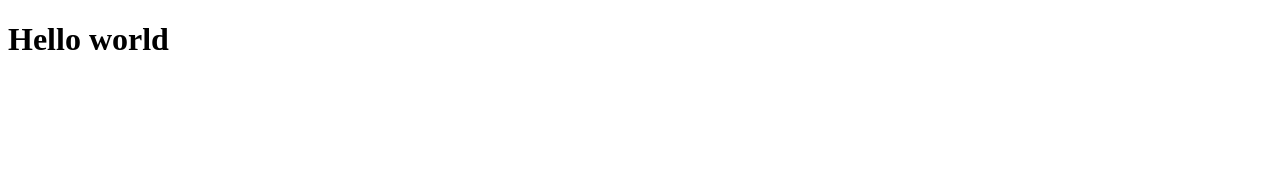
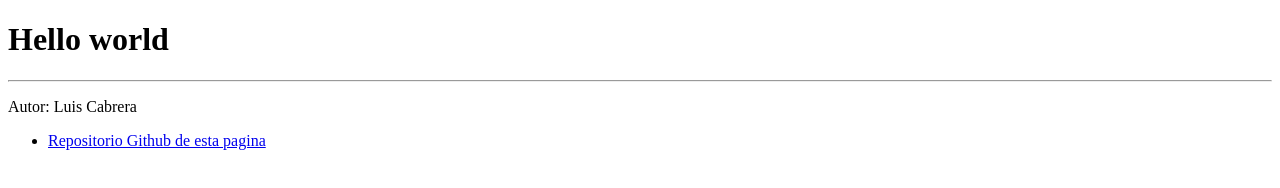
Before and after one commit to Luisca67/Portfolio-Luis-Cabrera, a website: page index.html in a window 1280 px wide. Drawn offline with Linux system fonts and the light colour scheme.

Commit message:
edit index

```diff
--- a/index.html
+++ b/index.html
@@ -7,5 +7,10 @@
 </head>
 <body>
     <h1>Hello world</h1>
+    <hr>
+    <p>Autor: Luis Cabrera</p>
+    <ul>
+        <li><a href="https://github.com/Luisca67/Portfolio-Luis-Cabrera" target="_blank">Repositorio Github de esta pagina</a></li>
+    </ul>
 </body>
 </html>
```
